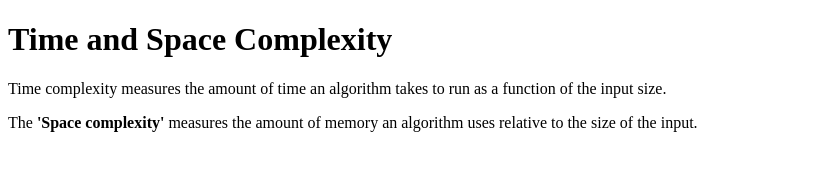
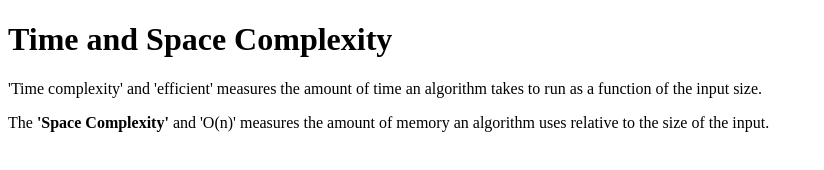
Before and after one commit to acciojob/time-and-space-complexity-KaviShalinist, a website: page main.html in a window 1280 px wide. Shown: the whole page, without its empty margins (0-824 px from the left). Drawn offline with Linux system fonts and the light colour scheme.

Commit message:
created a submission

```diff
--- a/main.html
+++ b/main.html
@@ -9,8 +9,8 @@
 <body>
 	<!-- the entire body must be written by student -->
 	<h1>Time and Space Complexity</h1>
-	<p>Time complexity measures the amount of time an algorithm takes to run as a function of the input size.</p>
-    <p>The <b>'Space complexity'</b> measures the amount of memory an algorithm uses relative to the size of the input.</p>
+	<p>'Time complexity' and 'efficient' measures the amount of time an algorithm takes to run as a function of the input size.</p>
+    <p>The <b>'Space Complexity'</b> and 'O(n)' measures the amount of memory an algorithm uses relative to the size of the input.</p>
 	<script type="text/javascript" src="./script.js">
 </script>
 
```
